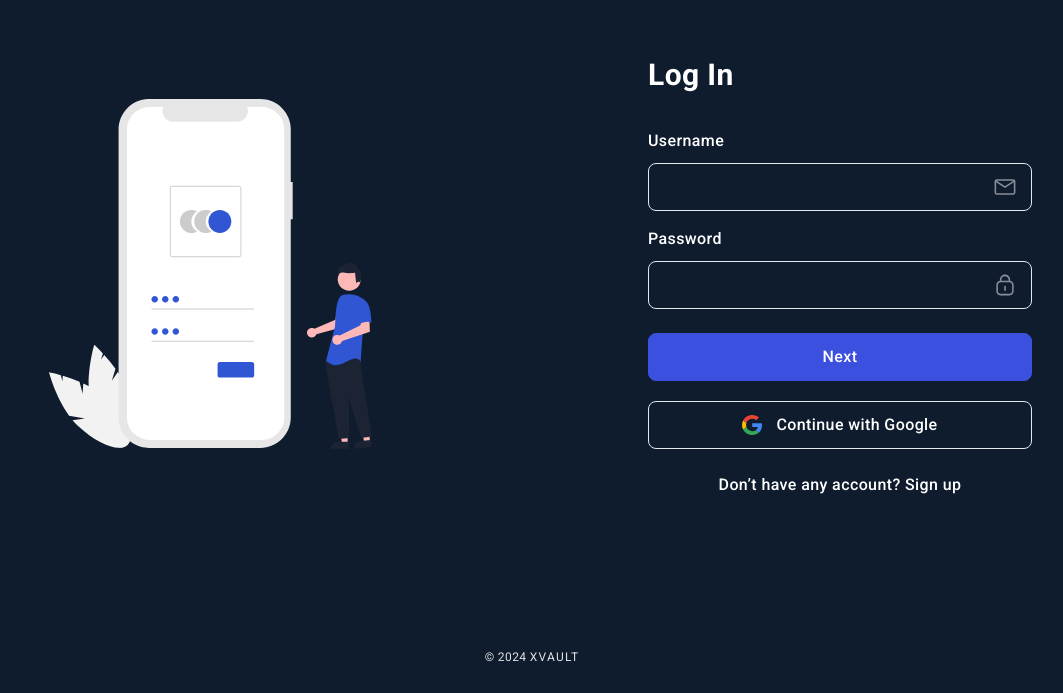
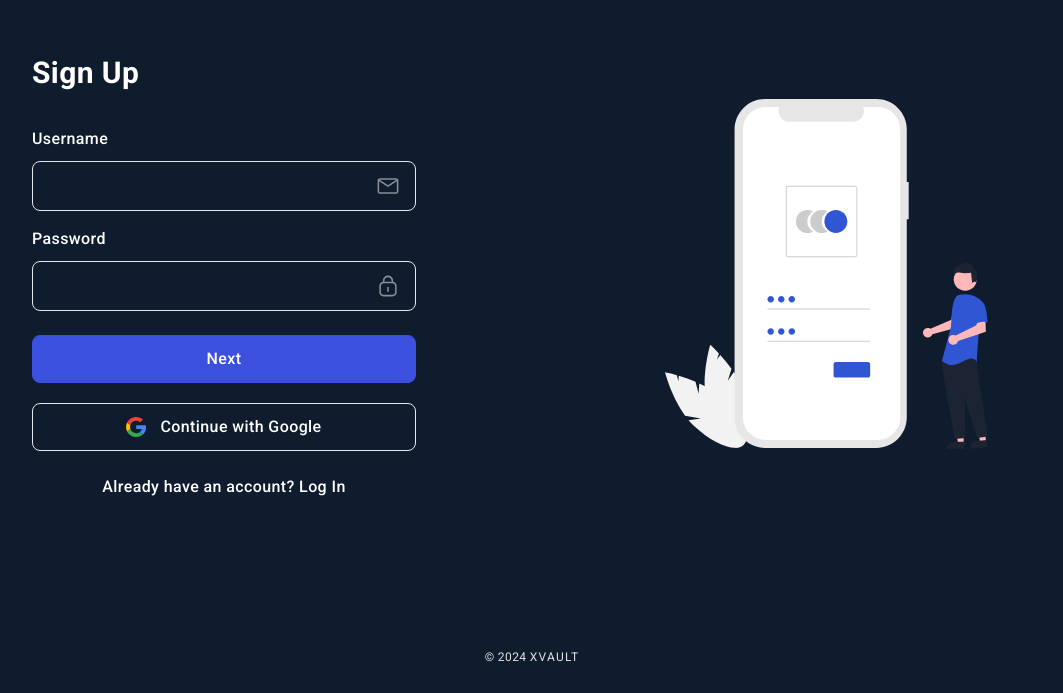
Before and after one commit to jasonhew98/xvault-web, a Vue app: page /register in a window 1280 px wide. Shown: the part 107-800 px from the top of the page, without its empty margins (108-1171 px from the left). Built offline with nearby package versions, Linux system fonts and the light colour scheme; no server answers.

Commit message:
Update auth page

```diff
--- a/src/features/Web/Auth/AuthLogInPage.vue
+++ b/src/features/Web/Auth/AuthLogInPage.vue
@@ -6,18 +6,6 @@
                 <div class="h-full mx-auto max-w-screen-2xl p-4 md:p-6 2xl:p-10 flex flex-col justify-center">
                     <div class="">
                         <div class="flex flex-wrap items-stretch">
-                            <div class="hidden w-full items-center justify-center xl:flex xl:w-1/2">
-                                <div class="py-17.5 text-center w-full h-full max-w-[350px]">
-                                    <!-- <a href="#" class="flex items-center justify-center mb-5.5 logo-name pr-4 gap-2">
-                                        <div class="w-8 h-8 icon icon-box-logo"></div>XVAULT
-                                    </a> -->
-                                    <p class="font-medium">
-                                    </p>
-                                    <span class="mt-15 inline-block">
-                                        <img src="@/assets/images/illustration/illustration-03.svg" alt="illustration">
-                                    </span>
-                                </div>
-                            </div>
                             <div class="w-full px-4 sm:px-12.5 flex items-center justify-center xl:w-1/2 py-6">
                                 <div class="w-full py-17.5 md:max-w-[384px]">
                                     <h2 class="text-3xl font-bold text-white dark:text-white sm:text-title-xl2 mb-9">
@@ -26,8 +14,9 @@
                                     <form @submit.prevent="login">
                                         <div class="mb-4">
                                             <label class="mb-2.5 block font-medium text-white dark:text-white">Username</label>
-                                            <div class="relative flex items-center justify-center">
-                                                <input type="text" v-model="username" class="w-full h-12 rounded-lg border border-stroke bg-transparent pl-6 pr-10 outline-none hover:border-primary-100 focus-visible:shadow-none text-white transition-colors duration-250 ease-in-out">
+                                            <div class="relative flex items-center justify-center border border-stroke rounded-lg hover:border-primary-100
+                                                transition-colors duration-250 ease-in-out">
+                                                <input type="text" v-model="username" class="w-full h-12 pl-6 pr-10 outline-none bg-transparent focus-visible:shadow-none text-white" />
                                                 <span class="absolute right-4">
                                                     <svg class="fill-current" width="22" height="22" viewBox="0 0 22 22" fill="none" xmlns="http://www.w3.org/2000/svg">
                                                         <g opacity="0.5">
@@ -39,8 +28,9 @@
                                         </div>
                                         <div class="mb-4">
                                             <label class="mb-2.5 block font-medium text-white dark:text-white">Password</label>
-                                            <div class="relative flex items-center justify-center">
-                                                <input type="password" v-model="password" class="w-full h-12 rounded-lg border border-stroke bg-transparent pl-6 pr-10 outline-none hover:border-primary-100 focus-visible:shadow-none text-white">
+                                            <div class="relative flex items-center justify-center border border-stroke rounded-lg hover:border-primary-100
+                                                transition-colors duration-250 ease-in-out">
+                                                <input type="password" v-model="password" class="w-full h-12 pl-6 pr-10 outline-none bg-transparent focus-visible:shadow-none text-white" />
                                                 <span class="absolute right-4">
                                                         <svg class="fill-current" width="22" height="22" viewBox="0 0 22 22" fill="none" xmlns="http://www.w3.org/2000/svg">
                                                         <g opacity="0.5">
@@ -78,7 +68,7 @@
                                         </button>
                                         <div class="mt-6 text-center">
                                             <p class="font-medium"> Don’t have any account?
-                                                <a href="/auth/signup"
+                                                <a href="/register"
                                                     class="text-primary">
                                                     Sign up
                                                 </a>
@@ -87,6 +77,19 @@
                                     </form>
                                 </div>
                             </div>
+                            <div class="hidden w-full items-center justify-center xl:flex xl:w-1/2">
+                                <div class="py-17.5 text-center w-full max-w-[350px]">
+                                    <!-- <a href="#" class="flex items-center justify-center mb-5.5 logo-name pr-4 gap-2">
+                                        <div class="w-8 h-8 icon icon-box-logo"></div>XVAULT
+                                    </a> -->
+                                    <p class="font-medium">
+                                    </p>
+                                    <span class="mt-15 inline-block">
+                                        <img src="@/assets/images/illustration/illustration-03.svg" alt="illustration">
+                                    </span>
+                                </div>
+                            </div>
+
                         </div>
                     </div>
                 </div>
--- a/src/features/Web/Auth/AuthSignUpPage.vue
+++ b/src/features/Web/Auth/AuthSignUpPage.vue
@@ -6,28 +6,17 @@
                 <div class="h-full mx-auto max-w-screen-2xl p-4 md:p-6 2xl:p-10 flex flex-col justify-center">
                     <div class="">
                         <div class="flex flex-wrap items-stretch">
-                            <div class="hidden w-full items-center justify-center xl:flex xl:w-1/2">
-                                <div class="py-17.5 text-center w-full max-w-[350px]">
-                                    <!-- <a href="#" class="flex items-center justify-center mb-5.5 logo-name pr-4 gap-2">
-                                        <div class="w-8 h-8 icon icon-box-logo"></div>XVAULT
-                                    </a> -->
-                                    <p class="font-medium">
-                                    </p>
-                                    <span class="mt-15 inline-block">
-                                        <img src="@/assets/images/illustration/illustration-03.svg" alt="illustration">
-                                    </span>
-                                </div>
-                            </div>
                             <div class="w-full px-4 sm:px-12.5 flex items-center justify-center xl:w-1/2 py-6">
                                 <div class="w-full py-17.5 md:max-w-[384px]">
                                     <h2 class="text-3xl font-bold text-white dark:text-white sm:text-title-xl2 mb-9">
-                                        Log In
+                                        Sign Up
                                     </h2>
                                     <form @submit.prevent="login">
                                         <div class="mb-4">
                                             <label class="mb-2.5 block font-medium text-white dark:text-white">Username</label>
-                                            <div class="relative flex items-center justify-center">
-                                                <input type="text" v-model="username" class="w-full h-12 rounded-lg border border-stroke bg-transparent pl-6 pr-10 outline-none hover:border-primary-100 focus-visible:shadow-none text-white transition-colors duration-250 ease-in-out">
+                                            <div class="relative flex items-center justify-center border border-stroke rounded-lg hover:border-primary-100
+                                                transition-colors duration-250 ease-in-out">
+                                                <input type="text" v-model="username" class="w-full h-12 pl-6 pr-10 outline-none bg-transparent focus-visible:shadow-none text-white" />
                                                 <span class="absolute right-4">
                                                     <svg class="fill-current" width="22" height="22" viewBox="0 0 22 22" fill="none" xmlns="http://www.w3.org/2000/svg">
                                                         <g opacity="0.5">
@@ -39,8 +28,9 @@
                                         </div>
                                         <div class="mb-4">
                                             <label class="mb-2.5 block font-medium text-white dark:text-white">Password</label>
-                                            <div class="relative flex items-center justify-center">
-                                                <input type="password" v-model="password" class="w-full h-12 rounded-lg border border-stroke bg-transparent pl-6 pr-10 outline-none hover:border-primary-100 focus-visible:shadow-none text-white">
+                                            <div class="relative flex items-center justify-center border border-stroke rounded-lg hover:border-primary-100
+                                                transition-colors duration-250 ease-in-out">
+                                                <input type="password" v-model="password" class="w-full h-12 pl-6 pr-10 outline-none bg-transparent focus-visible:shadow-none text-white" />
                                                 <span class="absolute right-4">
                                                         <svg class="fill-current" width="22" height="22" viewBox="0 0 22 22" fill="none" xmlns="http://www.w3.org/2000/svg">
                                                         <g opacity="0.5">
@@ -77,14 +67,26 @@
                                             Continue with Google
                                         </button>
                                         <div class="mt-6 text-center">
-                                            <p class="font-medium"> Don’t have any account?
-                                                <a href="/auth/signup"
+                                            <p class="font-medium"> Already have an account?
+                                                <a href="/login"
                                                     class="text-primary">
-                                                    Sign up
+                                                    Log In
                                                 </a>
                                             </p>
                                         </div>
                                     </form>
+                                </div>
+                            </div>
+                            <div class="hidden w-full items-center justify-center xl:flex xl:w-1/2">
+                                <div class="py-17.5 text-center w-full max-w-[350px]">
+                                    <!-- <a href="#" class="flex items-center justify-center mb-5.5 logo-name pr-4 gap-2">
+                                        <div class="w-8 h-8 icon icon-box-logo"></div>XVAULT
+                                    </a> -->
+                                    <p class="font-medium">
+                                    </p>
+                                    <span class="mt-15 inline-block">
+                                        <img src="@/assets/images/illustration/illustration-03.svg" alt="illustration">
+                                    </span>
                                 </div>
                             </div>
                         </div>
--- a/src/infrastructure/routes.js
+++ b/src/infrastructure/routes.js
@@ -71,7 +71,7 @@ router.beforeEach((to, from, next) => {
         if (isAuthenticated) {
             next();
         } else {
-            next('/auth');
+            next('/login');
         }
     } else {
         next();
```
Also changed, not shown: src/NotFound.vue (+9 -1 lines), src/features/Web/Landing/LandingIndexPage.vue (+1 -6 lines). Lines whose indentation alone changed are shown as unchanged.
